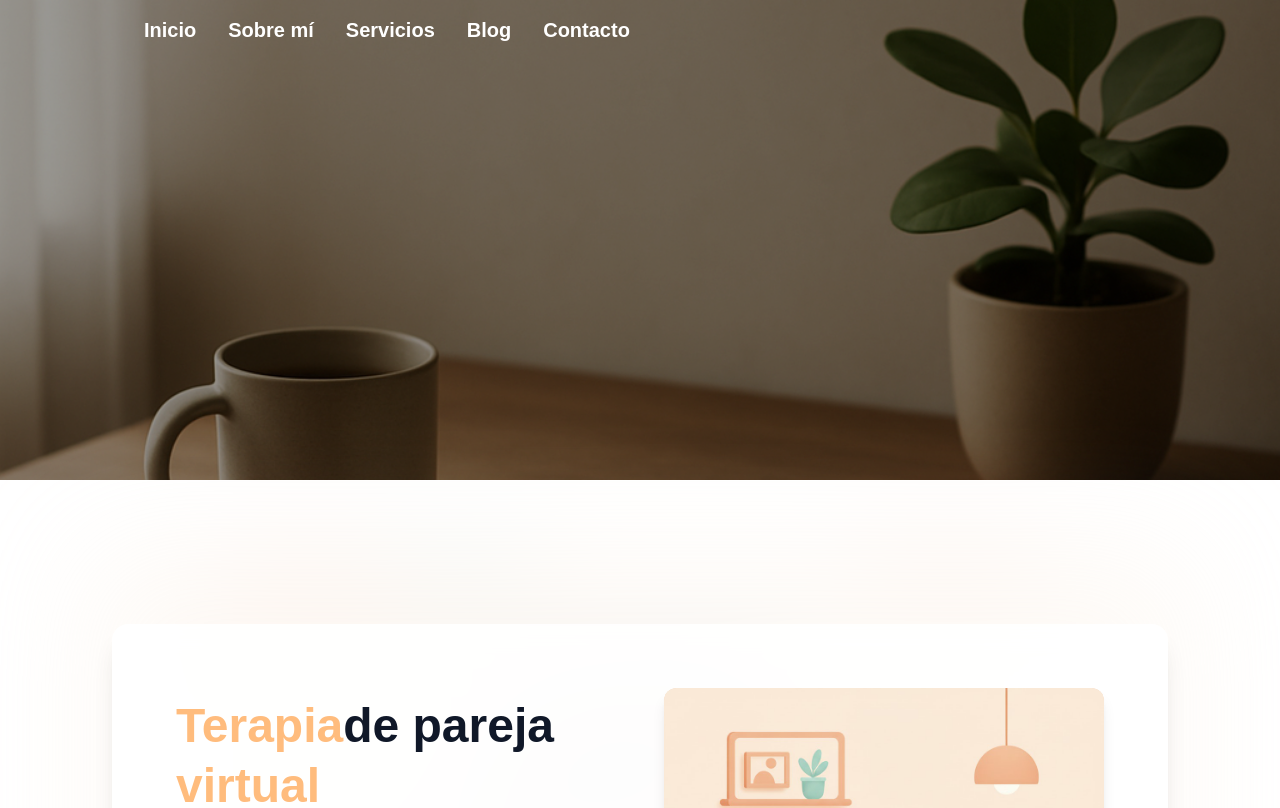
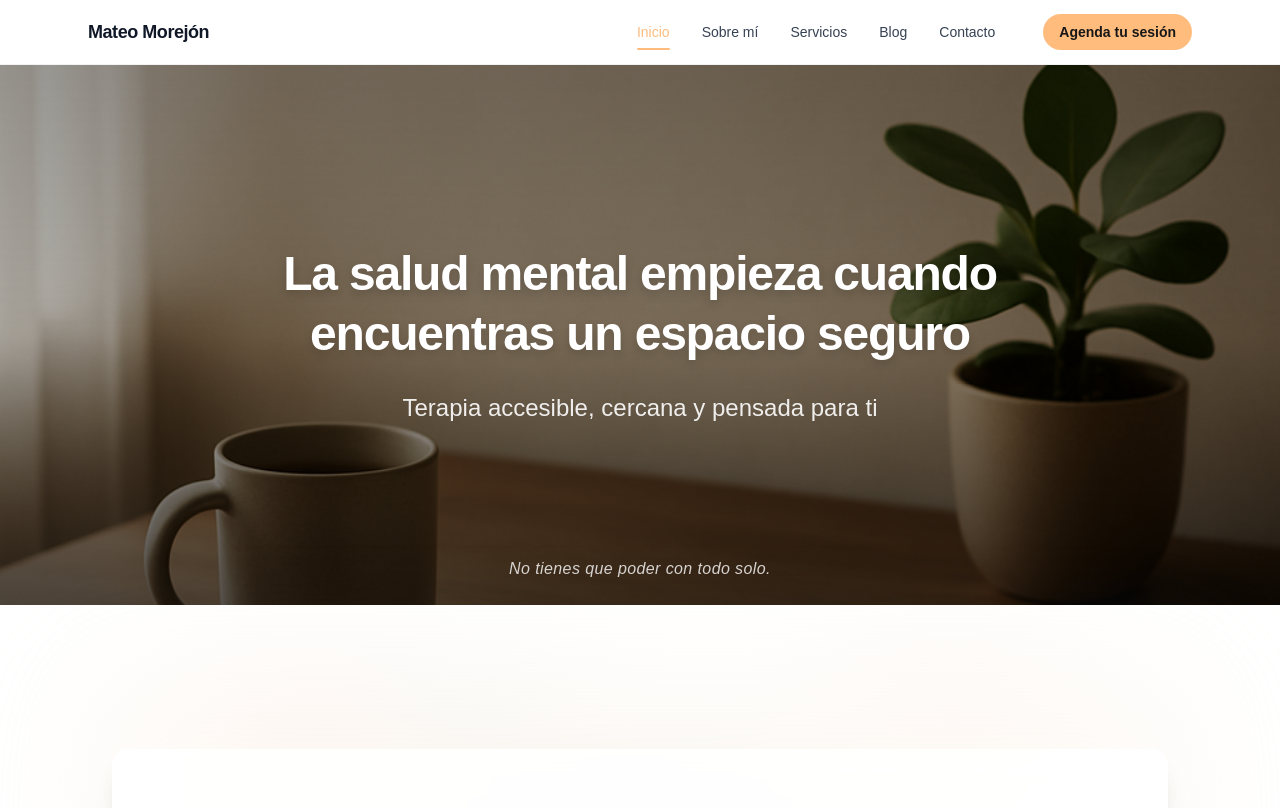
Before and after one commit to mateo9722/website-psic-mateo, a Next.js app in the folder website-psic-mateo/: page / in a window 1280 px wide. Shown: the top 808 px of the page. Built offline with nearby package versions, Linux system fonts and the light colour scheme.

Commit message:
navbar fixed and blog initial

```diff
--- /dev/null
+++ b/website-psic-mateo/app/components/Hero.tsx
@@ -0,0 +1,86 @@
+"use client";
+
+import Image from "next/image";
+import { usePathname } from "next/navigation";
+
+const HERO_CONFIG: Record<
+    string,
+    { image: string; title: string; subtitle?: string; phrase?: string }
+> = {
+    "/": {
+        image: "/home.png",
+        title: "La salud mental empieza cuando encuentras un espacio seguro",
+        subtitle: "Terapia accesible, cercana y pensada para ti",
+        phrase: "No tienes que poder con todo solo.",
+    },
+    "/services": {
+        image: "/services.png",
+        title: "Encuentra el acompañamiento adecuado para tu proceso",
+        phrase: "Cada historia merece un espacio propio para sanar.",
+    },
+    "/about": {
+        image: "/aboutimage.jpg",
+        title: "Sobre mí y mi forma de acompañarte",
+        phrase: "Escuchar también es una forma de cuidar.",
+    },
+    "/blog": {
+        image: "/blogimage.jpg",
+        title: "Reflexiones, procesos y salud mental",
+        phrase: "Palabras que acompañan, no que explican.",
+    },
+    "/contact": {
+        image: "/contactimage.jpg",
+        title: "Comienza tu proceso con calma",
+        phrase: "A veces, el primer paso es simplemente escribir.",
+    },
+};
+
+export default function Hero() {
+    const pathname = usePathname();
+
+    // 🚫 No mostrar hero en artículos del blog
+    if (pathname.startsWith("/blog/") && pathname !== "/blog") return null;
+
+    const hero = HERO_CONFIG[pathname];
+    if (!hero) return null;
+
+    return (
+        <section className="relative w-full h-[420px] md:h-[540px] overflow-hidden">
+            {/* Imagen */}
+            <Image
+                src={hero.image}
+                alt={hero.title}
+                fill
+                priority
+                className="object-cover hero-image"
+            />
+
+            {/* Overlay */}
+            <div className="absolute inset-0 bg-gradient-to-b from-black/40 via-black/30 to-black/65" />
+
+            {/* Texto central */}
+            <div className="absolute inset-0 flex items-center justify-center px-6">
+                <div className="max-w-3xl text-center hero-content">
+                    <h1 className="text-white text-3xl md:text-5xl font-semibold leading-tight tracking-tight drop-shadow-lg">
+                        {hero.title}
+                    </h1>
+
+                    {hero.subtitle && (
+                        <p className="mt-6 text-white/90 text-lg md:text-2xl leading-relaxed">
+                            {hero.subtitle}
+                        </p>
+                    )}
+                </div>
+            </div>
+
+            {/* Frase inferior */}
+            {hero.phrase && (
+                <div className="absolute bottom-6 w-full flex justify-center">
+                    <p className="text-white/80 text-sm md:text-base italic tracking-wide hero-phrase">
+                        {hero.phrase}
+                    </p>
+                </div>
+            )}
+        </section>
+    );
+}
--- /dev/null
+++ b/website-psic-mateo/app/components/HeroWrapper.tsx
@@ -0,0 +1,10 @@
+// app/components/HeroWrapper.tsx
+"use client";
+
+import { usePathname } from "next/navigation";
+import Hero from "./Hero";
+
+export default function HeroWrapper() {
+    const pathname = usePathname();
+    return <Hero key={pathname} />;
+}
--- a/website-psic-mateo/app/components/Navbar.tsx
+++ b/website-psic-mateo/app/components/Navbar.tsx
@@ -1,13 +1,7 @@
 "use client";
 
 import Link from "next/link";
-import { useState } from "react";
-import Image from "next/image";
 import { usePathname } from "next/navigation";
-
-export default function Navbar() {
-    const [open, setOpen] = useState(false);
-    const pathname = usePathname();
 
 const links = [
     { href: "/", label: "Inicio" },
@@ -17,77 +11,61 @@ export default function Navbar() {
     { href: "/contact", label: "Contacto" },
 ];
 
-    const backgroundImage =
-        {
-            "/": "/home.png",
-            "/about": "/aboutimage.jpg",
-            "/services": "/services.png",
-            "/blog": "/blogimage.jpg",
-            "/contact": "/contactimage.jpg",
-        }[pathname] || "/homeimage.jpg";
+export default function Navbar() {
+    const pathname = usePathname();
 
     return (
-        <header className="relative w-full">
-            {/* Imagen de fondo */}
-            <div className="relative w-full min-h-[350px] md:min-h-[480px]">
-                <Image
-                    src={backgroundImage}
-                    alt="Fondo Navbar"
-                    fill
-                    priority
-                    className="object-cover"
-                />
-                <div className="absolute inset-0 bg-black/40"></div>
-            </div>
+        <header className="sticky top-0 z-50">
+            <nav className="backdrop-blur-md bg-white/70 border-b border-black/5">
+                <div className="max-w-6xl mx-auto px-6 h-16 flex items-center justify-between">
 
-            {/* Navbar */}
-            <nav className="absolute top-0 left-0 w-full z-50">
-                <div className="max-w-6xl mx-auto flex justify-between items-center px-6 md:px-20 py-4">
+                    {/* Logo / Nombre */}
+                    <Link
+                        href="/"
+                        className="font-semibold text-lg tracking-tight text-gray-900 hover:opacity-80 transition cursor-pointer"
+                    >
+                        Mateo Morejón
+                    </Link>
 
-                    {/* Links desktop */}
-                    <div className="hidden md:flex space-x-8 items-center">
-                        {links.map((link) => (
+                    {/* Links */}
+                    <div className="hidden md:flex items-center gap-8">
+                        {links.map((link) => {
+                            const active = pathname === link.href;
+
+                            return (
                                 <Link
                                     key={link.href}
                                     href={link.href}
-                                className="text-white text-xl font-bold hover:text-brandPeach transition"
+                                    className={`
+                                        relative text-sm font-medium transition cursor-pointer
+                                        ${active ? "text-brandPeach" : "text-gray-700 hover:text-gray-900"}
+                                    `}
                                 >
                                     {link.label}
+
+                                    {/* Indicador activo */}
+                                    {active && (
+                                        <span className="absolute -bottom-2 left-0 w-full h-[2px] bg-brandPeach rounded-full" />
+                                    )}
                                 </Link>
-                        ))}
+                            );
+                        })}
+
+                        {/* CTA */}
+                        <a
+                            href="https://wa.me/593000000000"
+                            target="_blank"
+                            className="
+                                ml-4 px-4 py-2 rounded-full text-sm font-semibold
+                                bg-brandPeach text-[#171717]
+                                hover:bg-brandMint transition
+                                cursor-pointer
+                            "
+                        >
+                            Agenda tu sesión
+                        </a>
                     </div>
-
-                    {/* Botón menú mobile */}
-                    <button
-                        className="md:hidden text-white z-50"
-                        onClick={() => setOpen(!open)}
-                    >
-                        <svg className="w-8 h-8" fill="none" stroke="currentColor" viewBox="0 0 24 24">
-                            <path
-                                strokeLinecap="round"
-                                strokeLinejoin="round"
-                                strokeWidth={2}
-                                d={open ? "M6 18L18 6M6 6l12 12" : "M4 6h16M4 12h16M4 18h16"}
-                            />
-                        </svg>
-                    </button>
                 </div>
-
-                {/* Menú mobile */}
-                {open && (
-                    <div className="md:hidden absolute w-full bg-black/70 backdrop-blur px-6 py-4 space-y-4 text-white">
-                        {links.map((link) => (
-                            <Link
-                                key={link.href}
-                                href={link.href}
-                                onClick={() => setOpen(false)}
-                                className="block text-lg font-medium hover:text-brandPeach transition"
-                            >
-                                {link.label}
-                            </Link>
-                        ))}
-                    </div>
-                )}
             </nav>
         </header>
     );
--- /dev/null
+++ b/website-psic-mateo/app/components/PageTransition.tsx
@@ -0,0 +1,11 @@
+"use client";
+
+import { ReactNode } from "react";
+
+export default function PageTransition({ children }: { children: ReactNode }) {
+    return (
+        <div className="animate-page-fade">
+            {children}
+        </div>
+    );
+}
--- a/website-psic-mateo/app/globals.css
+++ b/website-psic-mateo/app/globals.css
@@ -51,7 +51,11 @@ body {
 .nav-link:nth-child(4) { animation-delay: 0.4s; }
 .nav-link:nth-child(5) { animation-delay: 0.5s; }
 
-@keyframes fadeUp {
+@keyframes fade-up {
+    from {
+        opacity: 0;
+        transform: translateY(12px);
+    }
     to {
         opacity: 1;
         transform: translateY(0);
@@ -92,6 +96,66 @@ body {
     animation: fadeInUp 0.8s ease forwards;
 }
 
+.animate-fade-up {
+    animation: fade-up 0.9s ease-out both;
+}
+.animate-page-fade {
+    animation: page-fade 0.35s ease-out both;
+}
+@keyframes fade-up {
+    from {
+        opacity: 0;
+        transform: translateY(12px);
+    }
+    to {
+        opacity: 1;
+        transform: translateY(0);
+    }
+}
+/* Hero image: blur + zoom + fade */
+@keyframes hero-image-in {
+    from {
+        opacity: 0;
+        transform: scale(1.1);
+        filter: blur(8px);
+    }
+    to {
+        opacity: 1;
+        transform: scale(1);
+        filter: blur(0);
+    }
+}
+
+.hero-image {
+    animation: hero-image-in 1.4s ease-out forwards;
+}
+
+/* Texto principal */
+@keyframes hero-fade-up {
+    from {
+        opacity: 0;
+        transform: translateY(16px);
+    }
+    to {
+        opacity: 1;
+        transform: translateY(0);
+    }
+}
+
+.hero-content {
+    animation: hero-fade-up 0.9s ease-out forwards;
+}
+
+/* Frase inferior */
+.hero-phrase {
+    opacity: 0;
+    animation: hero-fade-up 0.9s ease-out forwards;
+    animation-delay: 0.4s;
+}
+.animate-fade-up {
+    animation: fade-up 0.9s ease-out both;
+}
+
 .nav-link {
     position: relative;
     opacity: 0;
@@ -129,6 +193,16 @@ body {
         transform: translateY(0);
     }
 }
+@keyframes page-fade {
+    from {
+        opacity: 0;
+        transform: translateY(6px);
+    }
+    to {
+        opacity: 1;
+        transform: translateY(0);
+    }
+}
 
 .fade-in-up {
     animation: fadeInUp 1s ease-out forwards;
--- a/website-psic-mateo/app/layout.tsx
+++ b/website-psic-mateo/app/layout.tsx
@@ -3,7 +3,9 @@ import type { Metadata } from "next";
 import { Geist, Geist_Mono, Bree_Serif, Montserrat } from "next/font/google";
 import "./globals.css";
 import React from "react";
+
 import Navbar from "@/app/components/Navbar";
+import HeroWrapper from "@/app/components/HeroWrapper";
 
 const geistSans = Geist({
     variable: "--font-geist-sans",
@@ -32,21 +34,23 @@ export const metadata: Metadata = {
     description: "Acompañamiento psicológico humano y profesional.",
 };
 
-export default function RootLayout({ children }: { children: React.ReactNode }) {
+export default function RootLayout({
+                                       children,
+                                   }: {
+    children: React.ReactNode;
+}) {
     return (
         <html lang="es">
         <body
             className={`${geistSans.variable} ${geistMono.variable} ${breeSerif.variable} ${montserrat.variable} antialiased bg-gray-50 text-gray-900`}
         >
-        {/* Navbar */}
         <Navbar />
+        <HeroWrapper />
 
-        {/* Contenido principal */}
-        <main className="flex-1 max-w-6xl mx-auto px-4 py-16">
+        <main className="max-w-6xl mx-auto px-4 py-16">
             {children}
         </main>
 
-        {/* Footer */}
         <footer className="bg-white border-t border-gray-200 mt-16 py-8">
             <div className="max-w-6xl mx-auto text-center text-gray-700 text-sm">
                 © {new Date().getFullYear()} Mateo Morejón — Psicología y bienestar
```
Also changed, not shown: website-psic-mateo/app/blog/[slug]/page.tsx (+11 -9 lines). Lines whose indentation alone changed are shown as unchanged.
